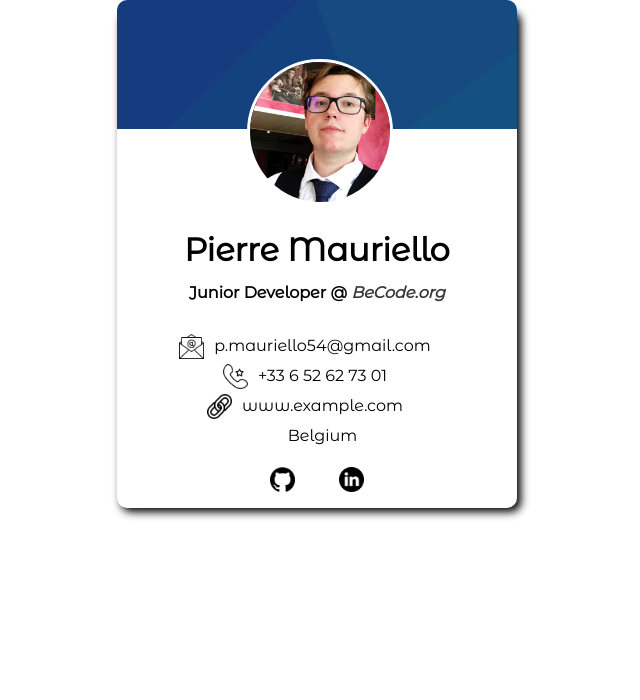
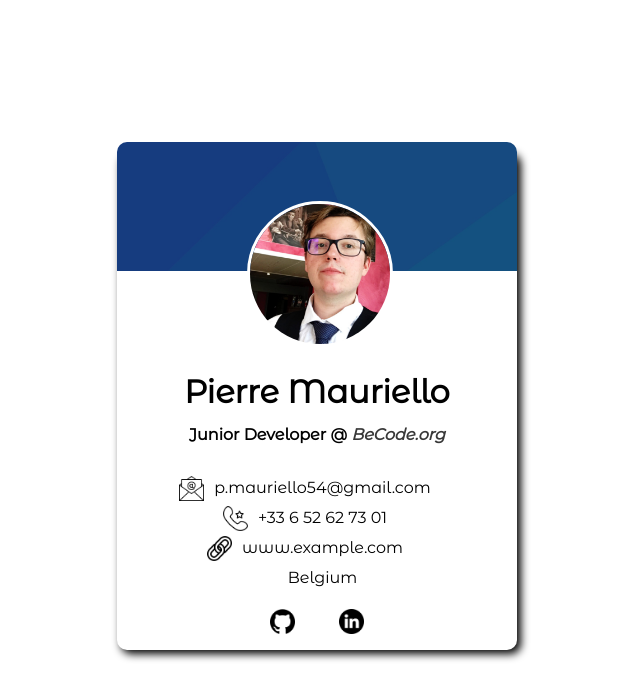
Before and after one commit to gollumeo/Profile-Card, a plain HTML site: page index.html in a window 1280 px wide. Shown: the whole page, without its empty margins (323-963 px from the left). Drawn offline with Linux system fonts and the light colour scheme.

Commit message:
centering things

```diff
--- a/style.css
+++ b/style.css
@@ -11,11 +11,18 @@
     background-color: white;
     align-items: center;
     align-content: center;
-    margin: 0 auto;
+    position:absolute;
+    top: 0;
+    bottom: 0;
+    right: 0;
+    left: 0;
+    margin: auto;
     font-family: 'Montserrat Alternates', sans-serif;
     box-shadow: 4px 4px 8px black;
     border: 0px solid rgba(0, 0, 0, 0);
     border-radius: 10px;
+    align-self: center;
+    vertical-align: middle;
 }
 
 .background img {
@@ -157,7 +164,7 @@ a {
     text-decoration: none;
 }
 
-.becode a:visited span {
+.becode a:visited {
     color: rgb(56, 56, 56);
 }
 
```
